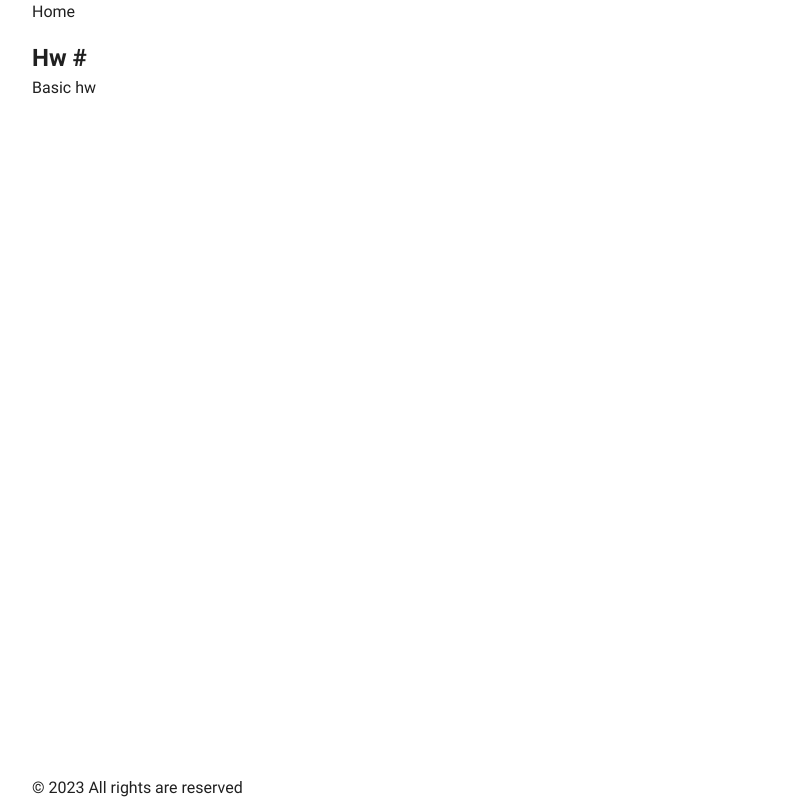
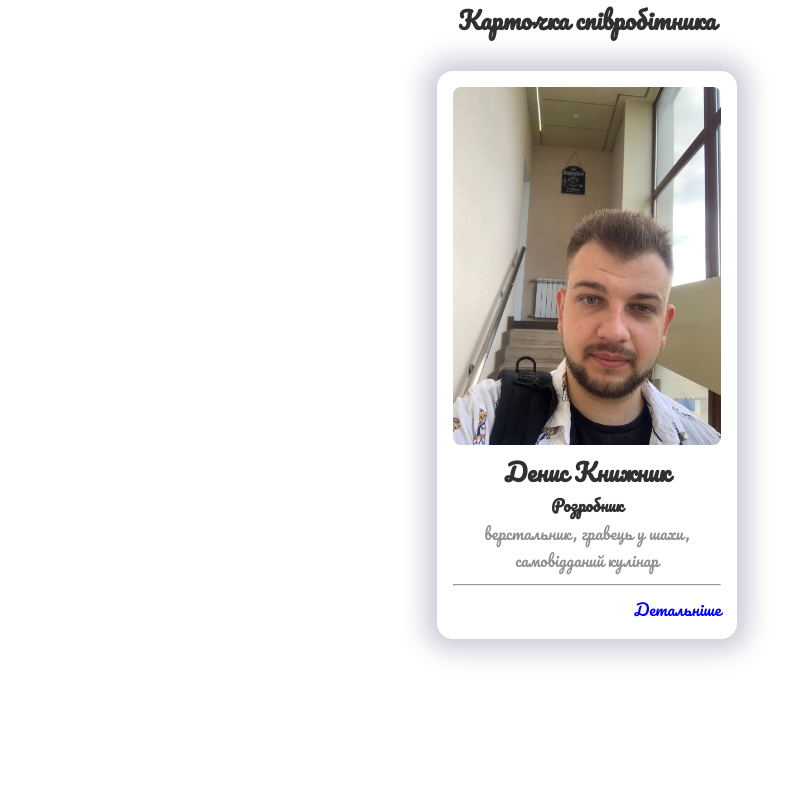
Before and after one commit to DenisKnig/Front-end-Basic-Denys-Knyzhnyk, a plain HTML site: page index.html in a window 1280 px wide. Shown: the whole page, without its empty margins (53-841 px from the left). Drawn offline with Linux system fonts and the light colour scheme.

Commit message:
add card

```diff
--- a/css/style.css
+++ b/css/style.css
@@ -35,13 +35,47 @@ body {
   padding-right: 1rem;
   margin-left: auto;
   margin-right: auto;
+
+  font-family: "Pacifico-Regular";
+  font-style: 18px;
+  line-height: 1.7;
+  font-weight: 400;
+  color: #909090;
+  text-align: center;
 }
 
-.py-rem {
-  padding-top: 1rem;
-  padding-bottom: 1rem;
+h1,
+h2 {
+  color: #303030;
+  font-weight: 700;
 }
 
-.hidden {
-  display: none !important;
+h1 {
+  margin-bottom: 30px;
 }
+
+.card {
+  width: 300px;
+  margin: auto;
+  padding: 1rem;
+  border-radius: 1rem;
+  box-shadow: 0px 0 25px 12px rgba(50, 50, 100, 0.25);
+}
+
+.card img {
+  border-radius: 0.5rem;
+}
+
+.card .profession {
+  color: #303030;
+  font-weight: 900;
+}
+
+.card .card-footer {
+  text-align: end;
+  color: blue;
+}
+
+hr {
+  margin: 10px 0;
+}
--- a/fonts/fonts.css
+++ b/fonts/fonts.css
@@ -24,3 +24,8 @@
   font-style: normal;
   font-display: swap;
 }
+
+@font-face {
+  font-family: "Pacifico-Regular";
+  src: url("Pacifico-Regular.ttf") format("truetype");
+}
--- a/index.html
+++ b/index.html
@@ -10,22 +10,31 @@
 </head>
 
 <body>
-    <header>
+    <!-- <header>
         <div class="container">
             <nav>
                 <a href="#" class="nax-link">Home</a>
             </nav>
         </div>
-    </header>
+    </header> -->
     <main>
         <section>
-            <div class="container py-rem">
-                <h1>Hw #</h1>
-                <p>Basic hw</p>
+            <div class="container">
+                <h1>Карточка співробітника</h1>
+                <div class="card">
+                    <img src="img/photo_2023-10-19_16-18-19.jpg" alt="god of programming">
+                    <h2 class="name">Денис Книжник</h2>
+                    <div class="profession">Розробник</div>
+                    <div class="activities">верстальник, гравець у шахи, самовідданий кулінар</div>
+                    <hr>
+                    <div class="card-footer">
+                        <a href="#">Детальніше</a>
+                    </div>
+                </div>
             </div>
         </section>
     </main>
-    <footer>
+    <!-- <footer>
         <div class="container">
             <p>
                 &copy;
@@ -35,7 +44,7 @@
                 All rights are reserved
             </p>
         </div>
-    </footer>
+    </footer> -->
 </body>
 
 </html>
```
Also changed, not shown: fonts/Pacifico-Regular.ttf (added), img/photo_2023-10-19_16-18-19.jpg (added).
